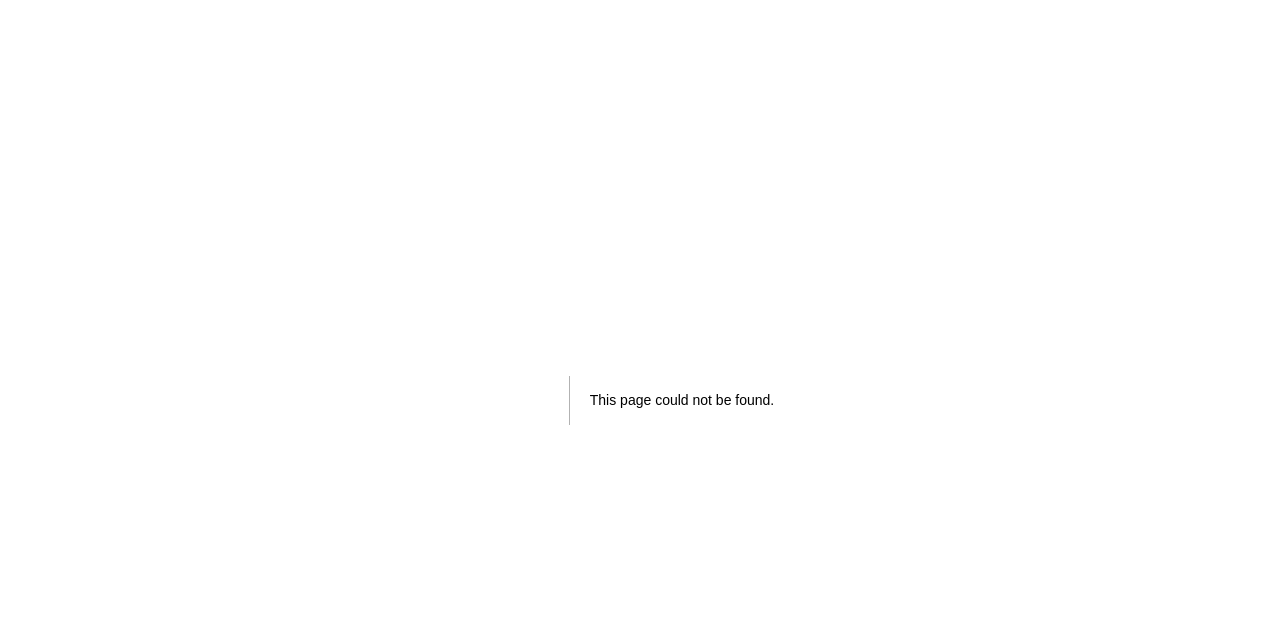
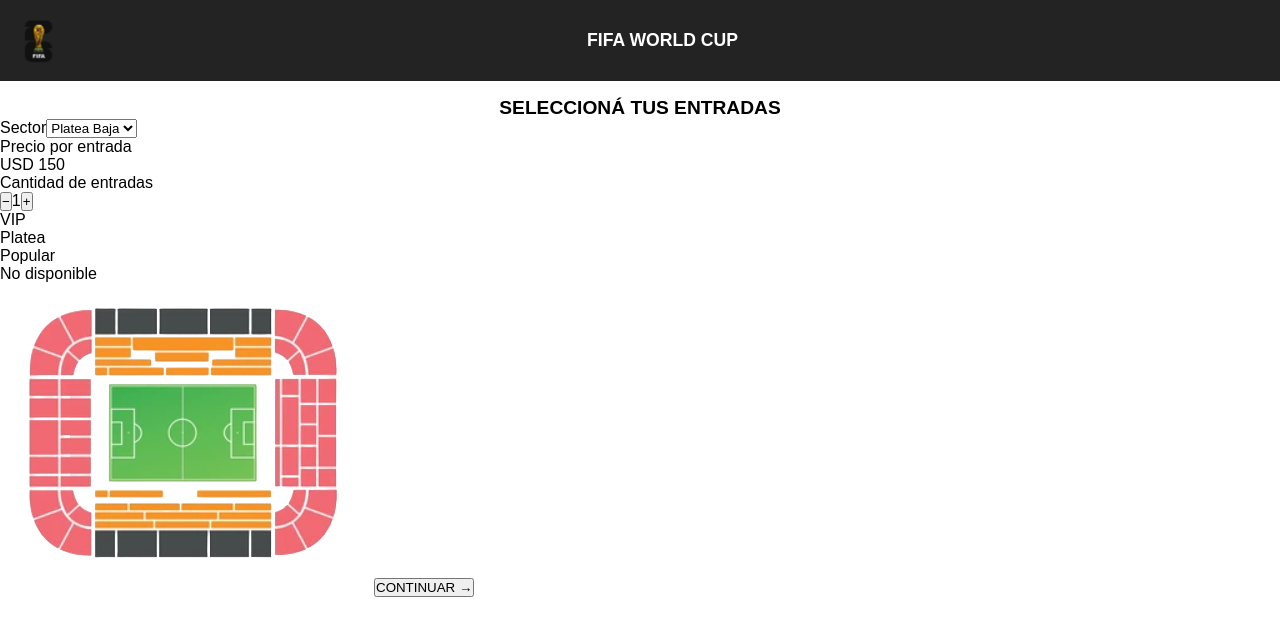
Before and after one commit to Lautaroo10/Tickets-Mundial-FIFA-2026, a Next.js app in the folder frontend/: page /entradas in a window 1280 px wide. Before the commit this address had no page. Shown: the top 636 px of the page. Built offline with nearby package versions, Linux system fonts and the light colour scheme.

Commit message:
Modifique el boton de la pagina principal para que me redirecciones a la pagina de entradas , arranque con el diseño de esta

```diff
--- /dev/null
+++ b/frontend/app/entradas/page.tsx
@@ -0,0 +1,76 @@
+'use client';
+import Link from "next/link";
+
+import { useState } from 'react';
+
+export default function PaginaCompra() {
+    const [sector, setSector] = useState('platea-baja');
+    const [cantidad, setCantidad] = useState(1);
+
+    const precios: { [key: string]: number } = {
+        'vip': 300,
+        'platea-baja': 150,
+        'platea-alta': 120,
+        'popular': 50,
+    };
+
+
+
+
+    return (
+        <>
+            <header className="header">
+                <img className="logo-mundial" src="/Logo-Copa-Mundial.png" alt="Logo" />
+                <h1>FIFA WORLD CUP</h1>
+            </header>
+
+            <main className="main-compra">
+                <h2 className="titulo">SELECCIONÁ TUS ENTRADAS</h2>
+
+                <div className="compra-container">
+
+
+                    <div className="compra-izquierda">
+
+                        <label className="label">Sector</label>
+                        <select
+                            className="selector-sector"
+                            value={sector}
+                            onChange={(e) => setSector(e.target.value)}
+                        >
+                            <option value="vip">VIP</option>
+                            <option value="platea-baja">Platea Baja</option>
+                            <option value="platea-alta">Platea Alta</option>
+                            <option value="popular">Popular</option>
+                        </select>
+
+                        <p className="label">Precio por entrada</p>
+                        <p className="precio">USD {precios[sector]}</p>
+
+                        <p className="label">Cantidad de entradas</p>
+                        <div className="cantidad-container">
+                            <button className="btn-cantidad" onClick={() => setCantidad(Math.max(1, cantidad - 1))}>−</button>
+                            <span className="cantidad-numero">{cantidad}</span>
+                            <button className="btn-cantidad" onClick={() => setCantidad(Math.min(10, cantidad + 1))}>+</button>
+                        </div>
+
+
+                        <div className="referencias">
+                            <div className="referencia"><span className="color-ref vip-color"></span><p>VIP</p></div>
+                            <div className="referencia"><span className="color-ref platea-color"></span><p>Platea</p></div>
+                            <div className="referencia"><span className="color-ref popular-color"></span><p>Popular</p></div>
+                            <div className="referencia"><span className="color-ref nodisponible-color"></span><p>No disponible</p></div>
+                        </div>
+
+                    </div>
+
+                    <div className="compra-derecha">
+                        <img className="img-estadio" src="/estadio.png" alt="Estadio" />
+                        <button className="btn-continuar">CONTINUAR →</button>
+                    </div>
+
+                </div>
+            </main>
+        </>
+    );
+}
--- a/frontend/app/globals.css
+++ b/frontend/app/globals.css
@@ -251,3 +251,7 @@ h1 {
 .link-btn:hover {
   color: #555555;
 }
+
+
+
+/* ========== Seleccion de entradas ========== */
--- a/frontend/app/page.tsx
+++ b/frontend/app/page.tsx
@@ -1,3 +1,4 @@
+import Link from "next/link";
 
 
 
@@ -86,7 +87,10 @@ export default function Page() {
             <p className="estadio">AT&T Stadium</p>
             <div className="linea-divisora"></div>
 
-            <button className="comprar">Comprar</button>
+            <Link href="/entradas">
+              <button className="comprar">Comprar</button>
+            </Link>
+
           </div>
         </div>
 
```
Also changed, not shown: frontend/public/estadio.png (added).
